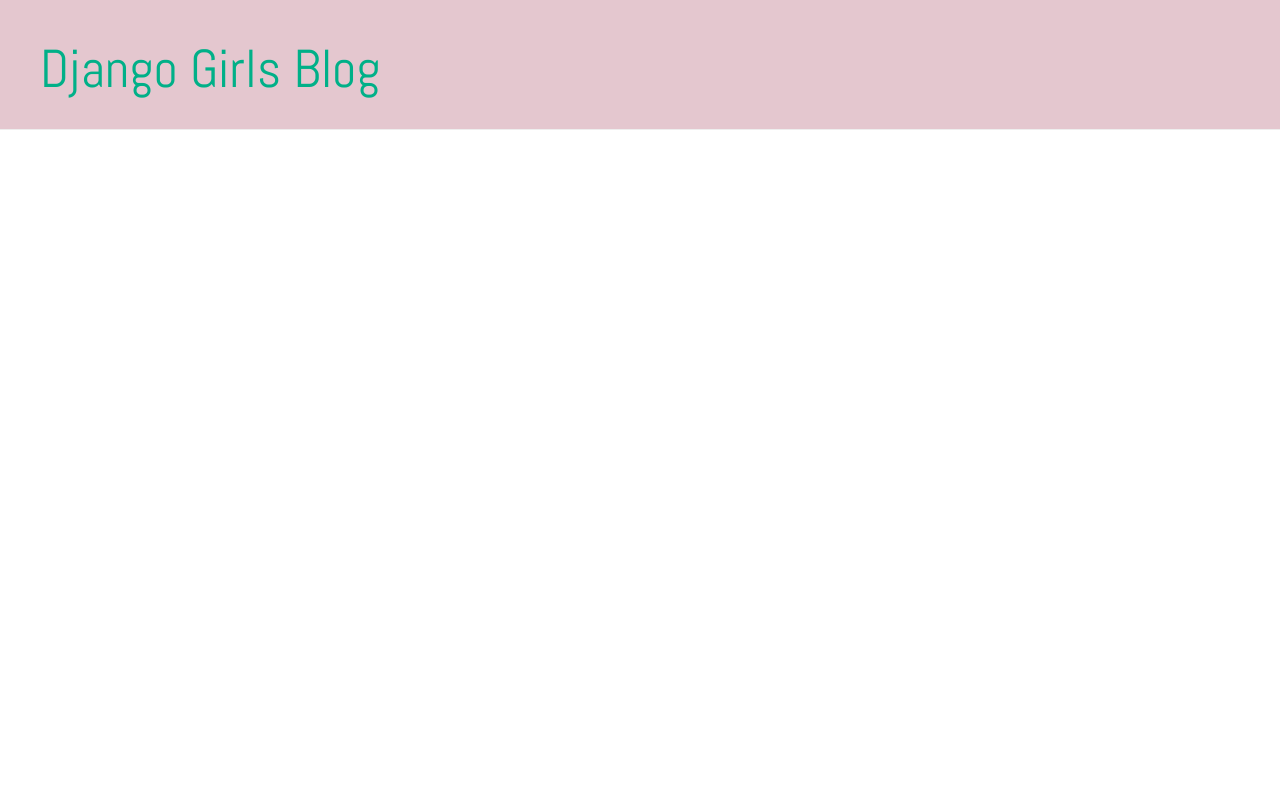
After one commit to issy-edge/bridging-coursework, a Django app: template blog/templates/base.html in a window 1280 px wide. The commit adds this page. Run offline with Django 3.2, Linux system fonts and the light colour scheme; the template is opened without the code that fills it, so the values that code supplies are empty; some libraries are stand-ins or nearby versions.

Commit message:
Added view and template for detailed blog post

```diff
--- /dev/null
+++ b/blog/templates/base.html
@@ -0,0 +1,24 @@
+
+<html>
+    <head>
+        <title>Isobel's Bridging Coursework blog</title>
+        <link rel="stylesheet" href="//maxcdn.bootstrapcdn.com/bootstrap/3.2.0/css/bootstrap.min.css">
+        <link rel="stylesheet" href="//maxcdn.bootstrapcdn.com/bootstrap/3.2.0/css/bootstrap-theme.min.css">
+        <link href="https://fonts.googleapis.com/css2?family=Abel&display=swap" rel="stylesheet">
+    </head>
+    <body>
+
+        {% include 'snippets/base_css.html'%}
+         <div class="page-header">
+        <h1><a href="/">Django Girls Blog</a></h1>
+    </div>
+    <div class="content container">
+        <div class="row">
+            <div class="col-md-8">
+            {% block content %}
+            {% endblock %}
+            </div>
+        </div>
+    </div>
+    </body>
+</html>
--- a/blog/templates/snippets/base_css.html
+++ b/blog/templates/snippets/base_css.html
@@ -4,7 +4,7 @@
         font-family: 'Abel', sans-serif;
     }
     .post {
-        padding-left: 15px;
+        padding-left: 5px;
     }
     .page-header {
         background-color: #E4C7CF;
--- a/blog/urls.py
+++ b/blog/urls.py
@@ -5,6 +5,7 @@
 
 urlpatterns = [
     path('', views.post_list, name='post_list'),
+    path ('post/<int:pk>/', views.post_detail, name='post_detail'),
 ]
 
 #if settings.DEBUG:
--- a/blog/views.py
+++ b/blog/views.py
@@ -1,8 +1,14 @@
 from django.shortcuts import render
 from django.utils import timezone
 from .models import Post
+from django.shortcuts import render, get_object_or_404
 
 
 def post_list(request):
     posts = Post.objects.filter(published_date__lte=timezone.now()).order_by('published_date')
     return render(request, 'post_list.html', {'posts': posts})
+
+
+def post_detail(request, pk):
+    post = get_object_or_404(Post, pk=pk)
+    return render(request, 'post_detail.html', {'post': post})
```
Also changed, not shown: blog/templates/post_detail.html (added, +13 -0 lines), blog/templates/post_list.html (+4 -17 lines).
